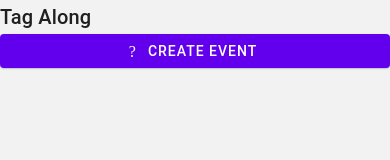
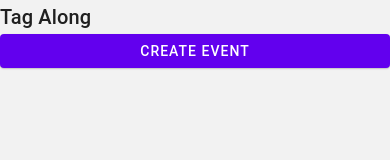
Before and after one commit to L33t-Rose/TagAlong, a React Native app: screen /Landing in a window 390 px wide. Shown: the top 160 px of the page. Built offline with nearby package versions, Linux system fonts and the light colour scheme.

Commit message:
Landing Page Proto

```diff
--- a/src/components/LandingPage/index.tsx
+++ b/src/components/LandingPage/index.tsx
@@ -3,14 +3,18 @@ import * as React from 'react';
 import {SafeAreaView} from 'react-native-safe-area-context';
 import {Title} from 'react-native-paper';
 import { Button } from 'react-native-paper';
+import { NavigationContainer } from '@react-navigation/native';
+import { createNativeStackNavigator } from '@react-navigation/native-stack';
+
 
 const APP_NAME = 'Tag Along';
 
-const CreateEvent = () => (
-  <Button icon="mdiBullhornVariantOutline" mode="contained" onPress={() => console.log('To Event Create Page')}>
+const CreateEvent = (props:any) => {
+  const navigation= props.navigation;
+  return(<Button mode="contained" onPress={() => navigation.navigate('CreateEvent')}>
     Create Event
-  </Button>
-);
+  </Button>);
+};
 
 
 function LandingPage() {
@@ -18,7 +22,7 @@ function LandingPage() {
   return (
     <SafeAreaView>
       <Title>{APP_NAME}</Title>
-      <CreateEvent></CreateEvent>
+      <CreateEvent/>
     </SafeAreaView>
   );
 }
```
